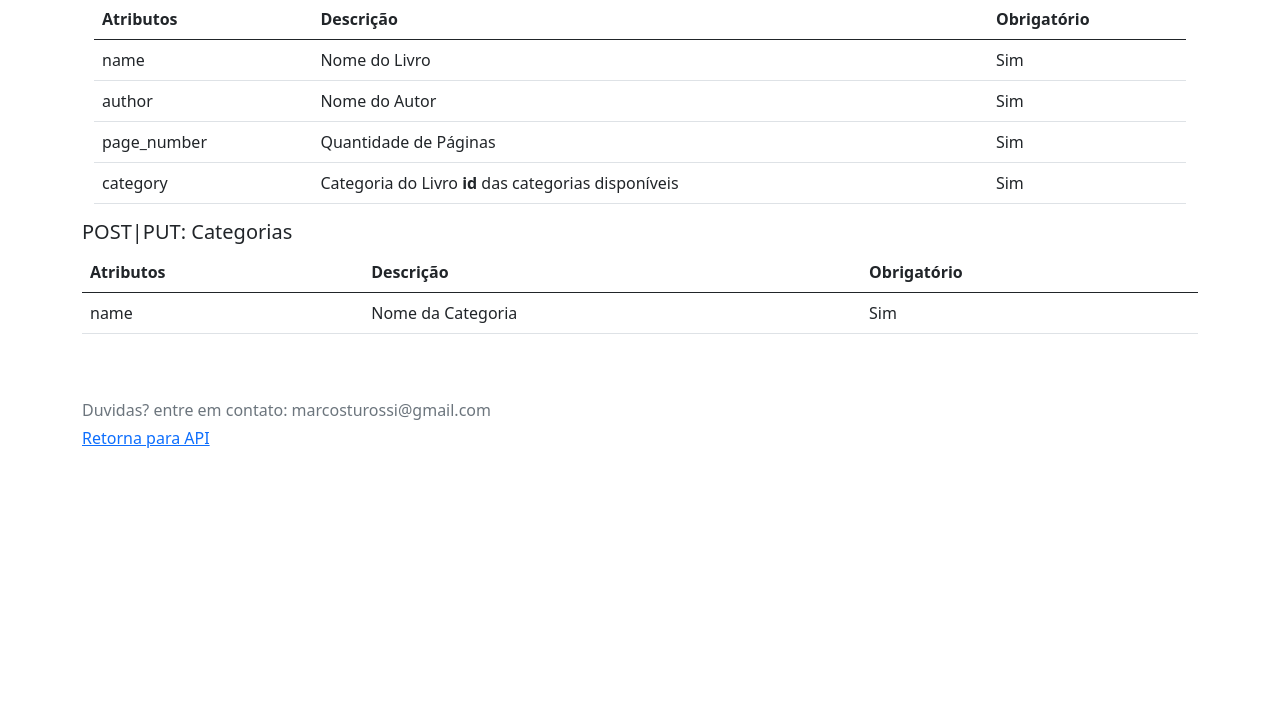
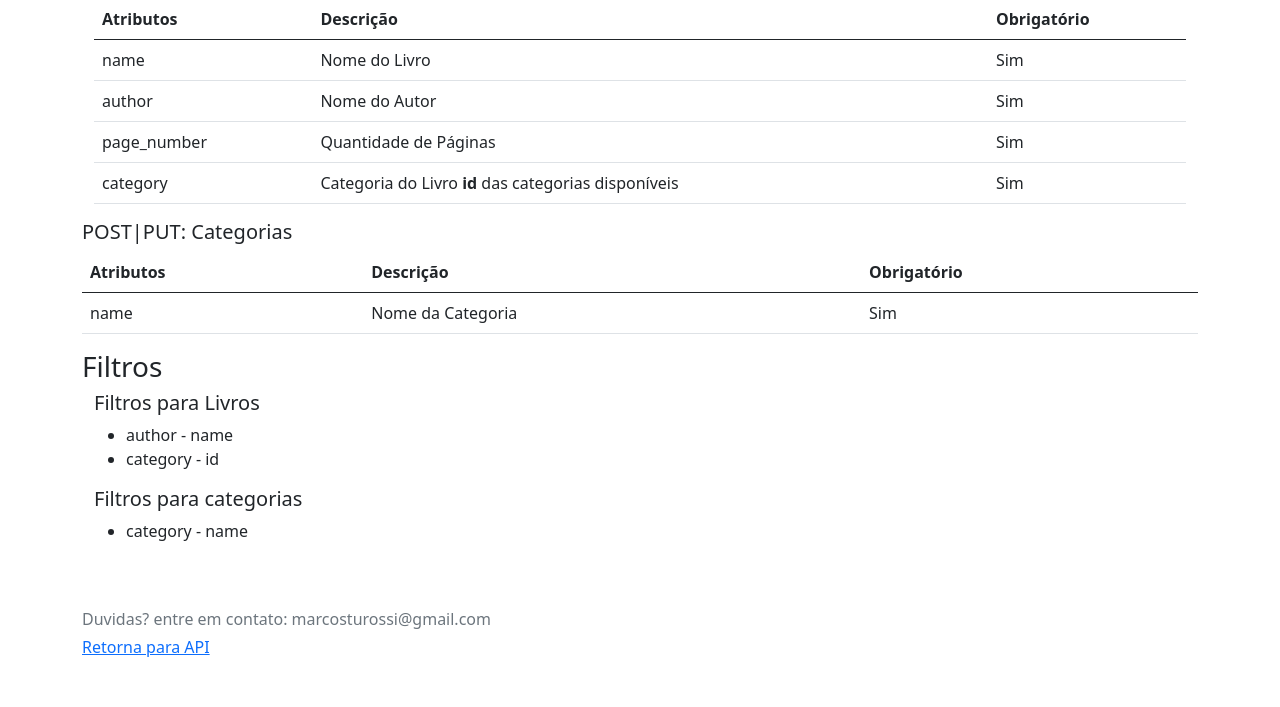
Before and after one commit to marcosturossi/book_api, a Django app: page /documentation/ in a window 1280 px wide. Shown: the part 964-1671 px from the top of the page. Before the commit the page ends 1412 px from the top, so only its background shows below. Run offline with Django 4.2, Linux system fonts and the light colour scheme.

Commit message:
Inserindo os filtros na documentação

```diff
--- a/collection/templates/documentation.html
+++ b/collection/templates/documentation.html
@@ -163,6 +163,24 @@
             </div>
         </div>
     </section>
+    <section>
+        <div class="container">
+            <h3>Filtros</h3>
+            <div class="container">
+                <h5>Filtros para Livros</h5>
+                <ul>
+                    <li>author - name</li>
+                    <li>category - id</li>
+                </ul>
+            </div>
+            <div class="container">
+                <h5>Filtros para categorias</h5>
+                <ul>
+                    <li>category - name</li>
+                </ul>
+            </div>
+        </div>
+    </section>
 </main>
 
 <footer class="text-muted py-5">
```
